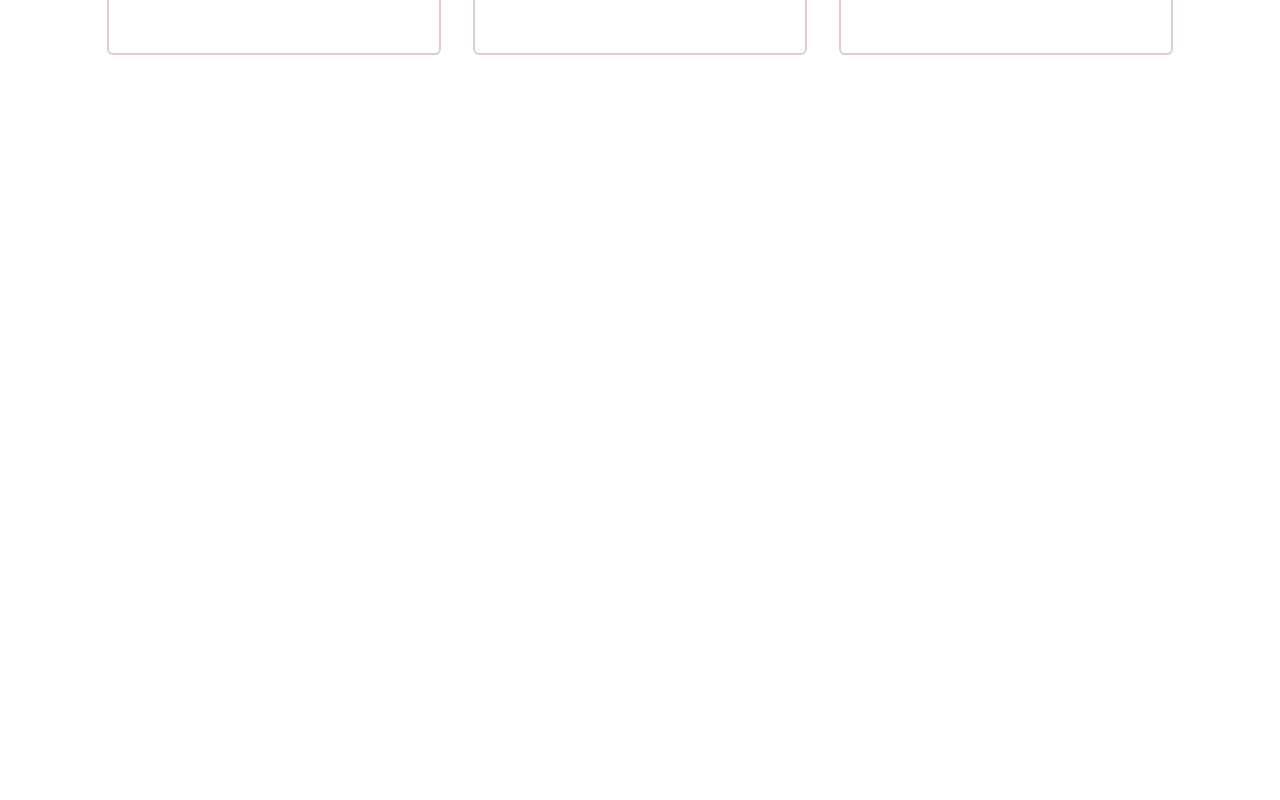
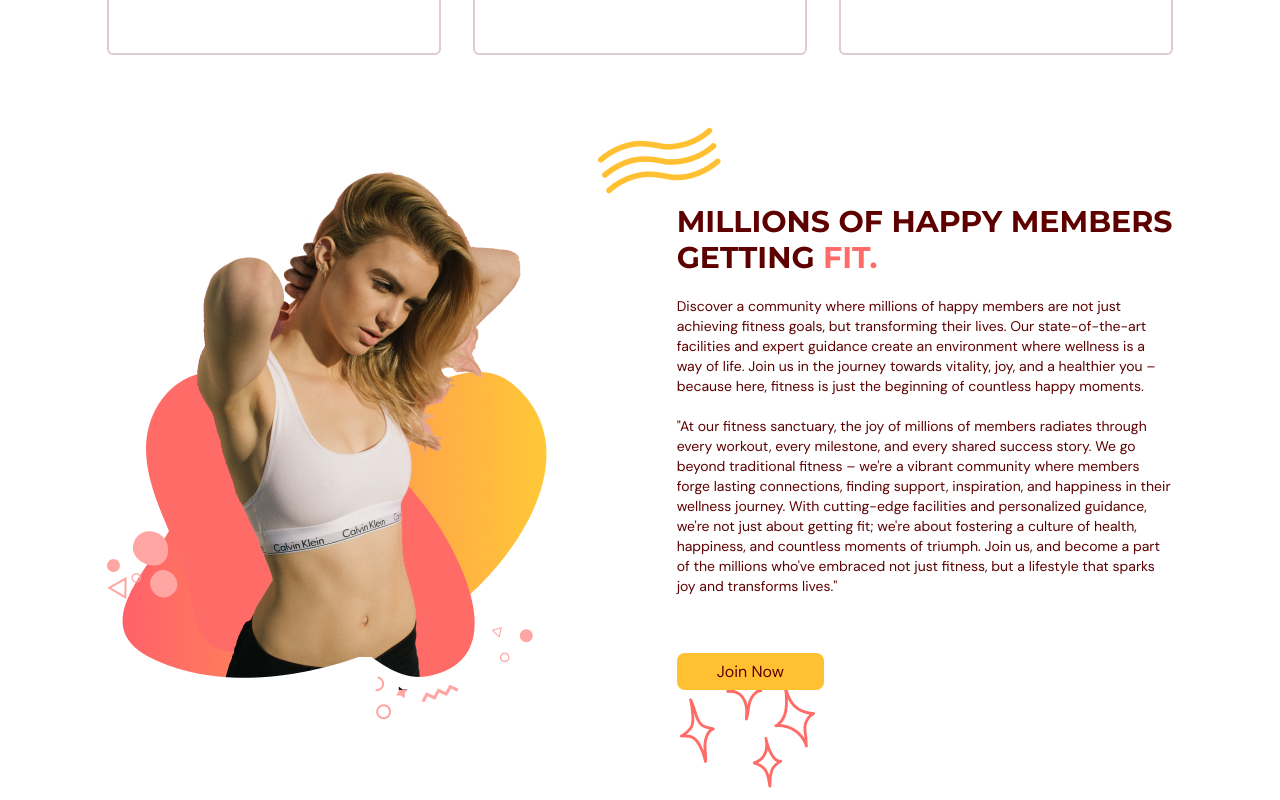
Before and after one commit to LeonardAlimadhi1/gym-app, a React (Vite) app: page / in a window 1280 px wide. Shown: the part 1449-2249 px from the top of the page. Before the commit the page ends 1620 px from the top, so only its background shows below. Built offline with nearby package versions, Linux system fonts and the light colour scheme.

Commit message:
Added last part of the page using the same animation

```diff
--- a/src/scenes/benefits/index.tsx
+++ b/src/scenes/benefits/index.tsx
@@ -6,8 +6,10 @@ import {
 import { motion } from "framer-motion";
 import { BenefitType, SelectedPage } from "@/shared/types";
 import HeaderText from "@/shared/HeaderText";
-import AnchorLink from "react-anchor-link-smooth-scroll";
+import BenefitsPageGraphic from "@/assets/BenefitsPageGraphic.png";
+
 import Benefit from "./Benefit";
+import ActionButton from "@/shared/ActionButton";
 
 type Props = { setSelectedPage: (value: SelectedPage) => void };
 
@@ -39,23 +41,25 @@ const index = ({ setSelectedPage }: Props) => {
       transition: { staggerChildren: 0.2 },
     },
   };
+
+  const motionDivParams = {
+    initial: "hidden",
+    whileInView: "visible",
+    viewport: { once: true, amount: 0.5 },
+    transition: { delay: 0.2, duration: 0.5 },
+    variants: {
+      hidden: { opacity: 0, x: -50 },
+      visible: { opacity: 1, x: 0 },
+    },
+  };
+
   return (
     <section id="benefits" className="mx-auto min-h-full w-5/6 py-20 md:mt-5">
       <motion.div
         onViewportEnter={() => setSelectedPage(SelectedPage.Benefits)}
       >
         {/* Header */}
-        <motion.div
-          initial="hidden"
-          whileInView="visible"
-          viewport={{ once: true, amount: 0.5 }}
-          transition={{ delay: 0.2, duration: 0.5 }}
-          variants={{
-            hidden: { opacity: 0, x: -50 },
-            visible: { opacity: 1, x: 0 },
-          }}
-          className="md:mt-24 md:w-3/5 "
-        >
+        <motion.div {...motionDivParams} className="md:mt-24 md:w-3/5 ">
           <HeaderText>MORE THAN JUST A GYM</HeaderText>
           <div className=" md:mt-4 ">
             <p className=" my-5 text-sm">
@@ -82,6 +86,67 @@ const index = ({ setSelectedPage }: Props) => {
             />
           ))}
         </motion.div>
+
+        {/* Img and Description */}
+
+        <div className=" mt-20 items-center justify-between gap-20 md:mt-28 md:flex ">
+          {/* Img*/}
+          <motion.div className=" shrink-0" {...motionDivParams}>
+            <img
+              className="mx-auto"
+              alt="benefits-page-graphic"
+              src={BenefitsPageGraphic}
+            />
+          </motion.div>
+
+          <div>
+            {/* Title */}
+            <motion.div className=" relative" {...motionDivParams}>
+              <div className=" before:absolute before:-left-20 before:-top-20 before:content-abstractwaves">
+                <HeaderText>
+                  MILLIONS OF HAPPY MEMBERS GETTING
+                  <span className=" text-primary-500"> FIT.</span>
+                </HeaderText>
+              </div>
+            </motion.div>
+            {/* Description */}
+            <motion.div {...motionDivParams}>
+              <p className=" mt-5 text-sm">
+                Discover a community where millions of happy members are not
+                just achieving fitness goals, but transforming their lives. Our
+                state-of-the-art facilities and expert guidance create an
+                environment where wellness is a way of life. Join us in the
+                journey towards vitality, joy, and a healthier you – because
+                here, fitness is just the beginning of countless happy moments.
+              </p>
+              <p className=" mt-5 text-sm">
+                "At our fitness sanctuary, the joy of millions of members
+                radiates through every workout, every milestone, and every
+                shared success story. We go beyond traditional fitness – we're a
+                vibrant community where members forge lasting connections,
+                finding support, inspiration, and happiness in their wellness
+                journey. With cutting-edge facilities and personalized guidance,
+                we're not just about getting fit; we're about fostering a
+                culture of health, happiness, and countless moments of triumph.
+                Join us, and become a part of the millions who've embraced not
+                just fitness, but a lifestyle that sparks joy and transforms
+                lives."
+              </p>
+            </motion.div>
+
+            {/* Action Button */}
+            <motion.div className=" relative mt-16 w-3/5" {...motionDivParams}>
+              <div className=" before:-botom-20 before:absolute before:right-40 before:z-[-1] before:content-sparkles">
+                <ActionButton
+                  setSelectedPage={setSelectedPage}
+                  selectedPage={SelectedPage.Benefits}
+                >
+                  Join Now
+                </ActionButton>
+              </div>
+            </motion.div>
+          </div>
+        </div>
       </motion.div>
     </section>
   );
```
